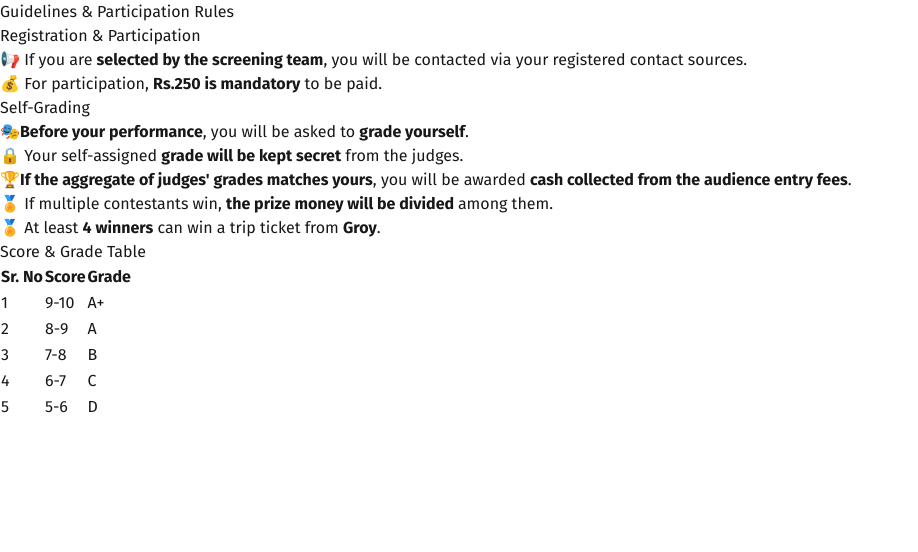
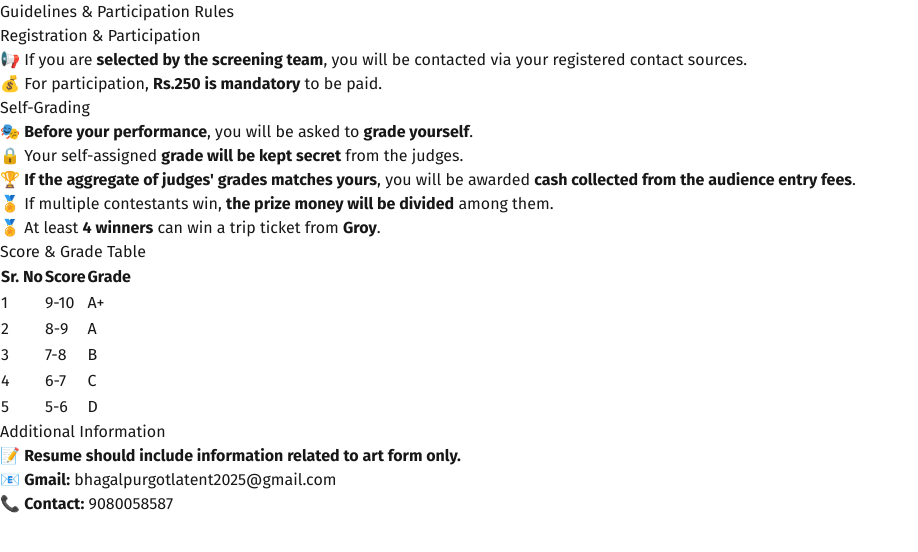
Before and after one commit to bhagalpur-got-latent/bhagalpur-got-latent-website, a Next.js app: page /guidelines in a window 1280 px wide. Shown: the top 552 px of the page, without its empty margins (0-918 px from the left). Built offline with nearby package versions, Linux system fonts and the light colour scheme.

Commit message:
additional-info

```diff
--- a/src/app/guidelines/page.tsx
+++ b/src/app/guidelines/page.tsx
@@ -30,7 +30,7 @@ export default function Guidelines() {
       <div className="bg-white p-6 rounded-lg shadow-md max-w-lg text-center mt-6">
         <h2 className="text-xl font-semibold text-gray-800">Self-Grading</h2>
         <p className="mt-4 text-gray-700 text-sm">
-          🎭<b>Before your performance</b>, you will be asked to{" "}
+          🎭 <b>Before your performance</b>, you will be asked to{" "}
           <b>grade yourself</b>.
         </p>
         <p className="mt-2 text-gray-700 text-sm">
@@ -38,18 +38,16 @@ export default function Guidelines() {
           judges.
         </p>
         <p className="mt-2 text-gray-700 text-sm">
-          🏆<b>If the aggregate of judges' grades matches yours</b>, you will be
-          awarded <b>cash collected from the audience entry fees</b>.
+          🏆 <b>If the aggregate of judges' grades matches yours</b>, you will
+          be awarded <b>cash collected from the audience entry fees</b>.
         </p>
         <p className="mt-2 text-gray-700 text-sm">
-          🏅 If multiple contestants win,{" "}
-          <b>the prize money will be divided </b>
+          🏅 If multiple contestants win, <b>the prize money will be divided</b>{" "}
           among them.
         </p>
         <p className="mt-2 text-gray-700 text-sm">
-  🏅 At least <b>4 winners</b> can win a trip ticket from <b>Groy</b>.
-</p>
-
+          🏅 At least <b>4 winners</b> can win a trip ticket from <b>Groy</b>.
+        </p>
       </div>
 
       {/* Score and Grade Table */}
@@ -93,6 +91,22 @@ export default function Guidelines() {
           </table>
         </div>
       </div>
+
+      {/* Additional Info Section */}
+      <div className="bg-white p-6 rounded-lg shadow-md max-w-lg text-center mt-8">
+        <h2 className="text-xl font-semibold text-gray-800">
+          Additional Information
+        </h2>
+        <p className="mt-4 text-gray-700 text-sm">
+          📝 <b>Resume should include information related to art form only.</b>
+        </p>
+        <p className="mt-4 text-gray-700 text-sm">
+          📧 <b>Gmail:</b> bhagalpurgotlatent2025@gmail.com
+        </p>
+        <p className="mt-2 text-gray-700 text-sm">
+          📞 <b>Contact:</b> 9080058587
+        </p>
+      </div>
     </div>
   );
 }
```
